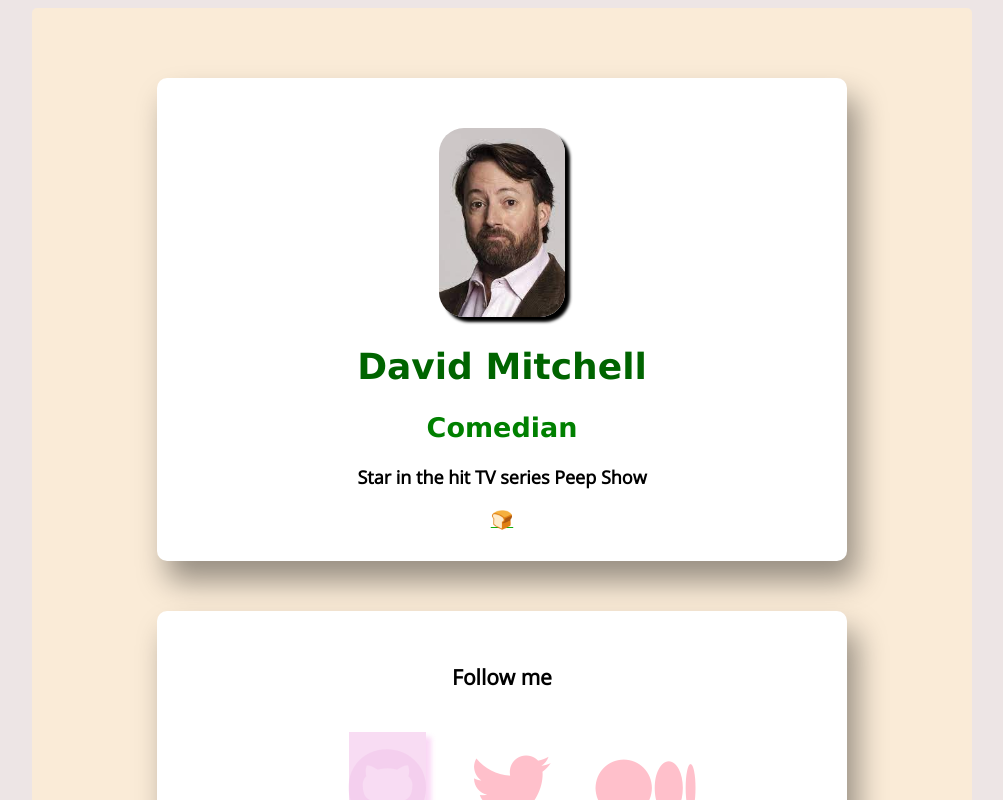
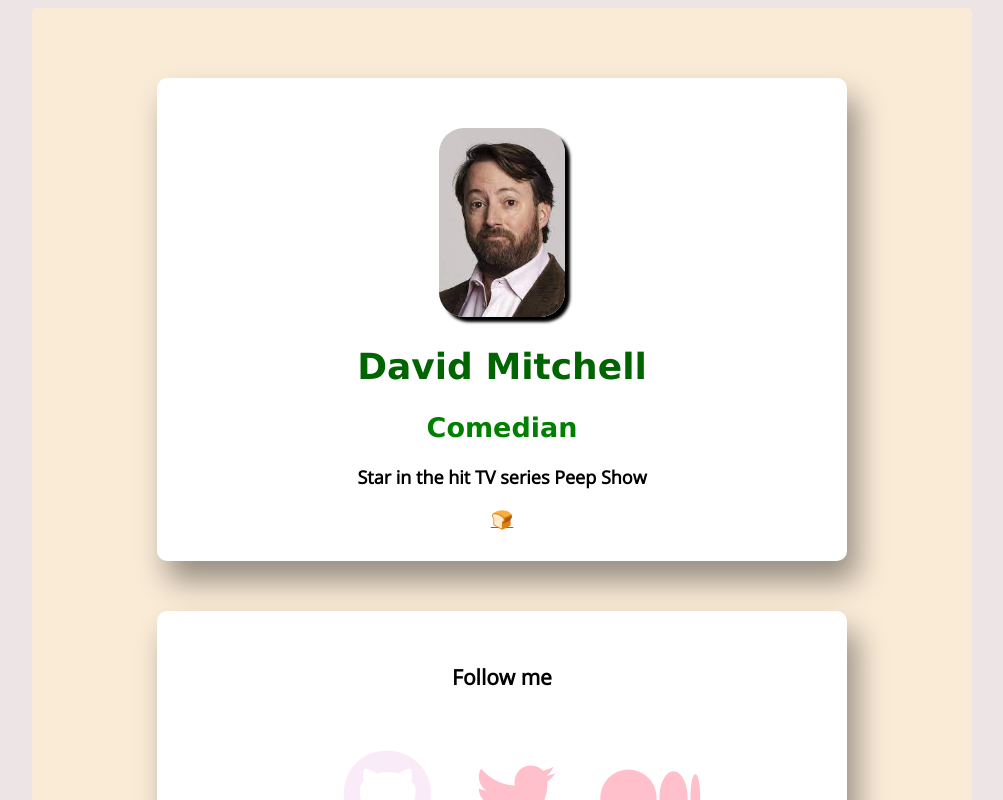
Before and after one commit to LJkenna/profile, a plain HTML site: page index.html in a window 1280 px wide. In both pictures the pointer is over the link 525 px from the left and 786 px from the top of the page. Shown: the top 800 px of the page, without its empty margins (138-1141 px from the left). Drawn offline with nearby package versions, Linux system fonts and the light colour scheme.

Commit message:
make my profile prettier

```diff
--- a/style.css
+++ b/style.css
@@ -67,9 +67,8 @@ font-weight: bold;
 }
 
 .github:hover {
-  background-color: rgba(232, 141, 215, 0.307);
   color: rgba(232, 163, 221, 0.215);
-  box-shadow: 5px 5px 5px rgba(231, 58, 205, 0.205);
+  font-size: 500%;
 }
 
 .github {
```
